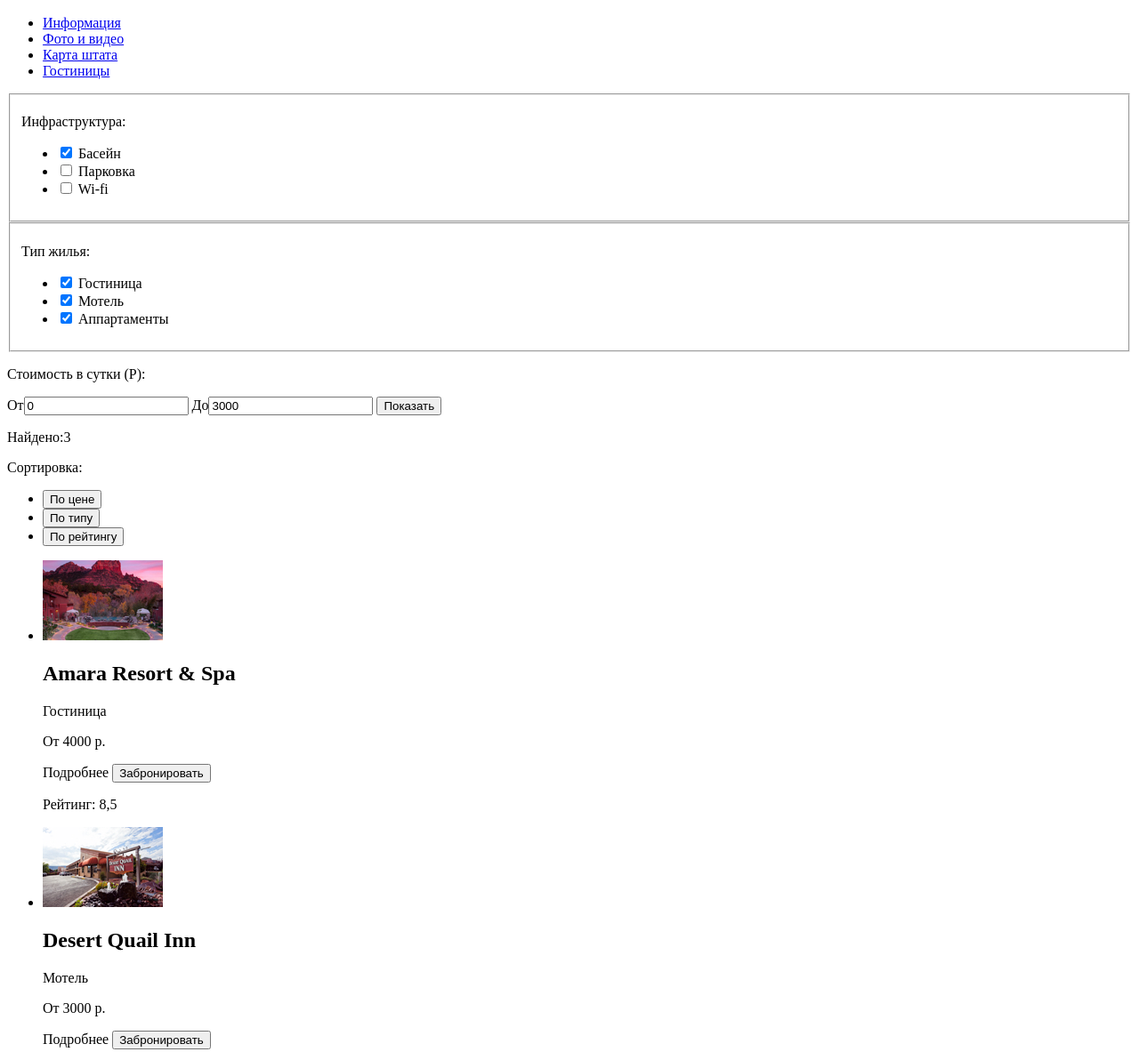
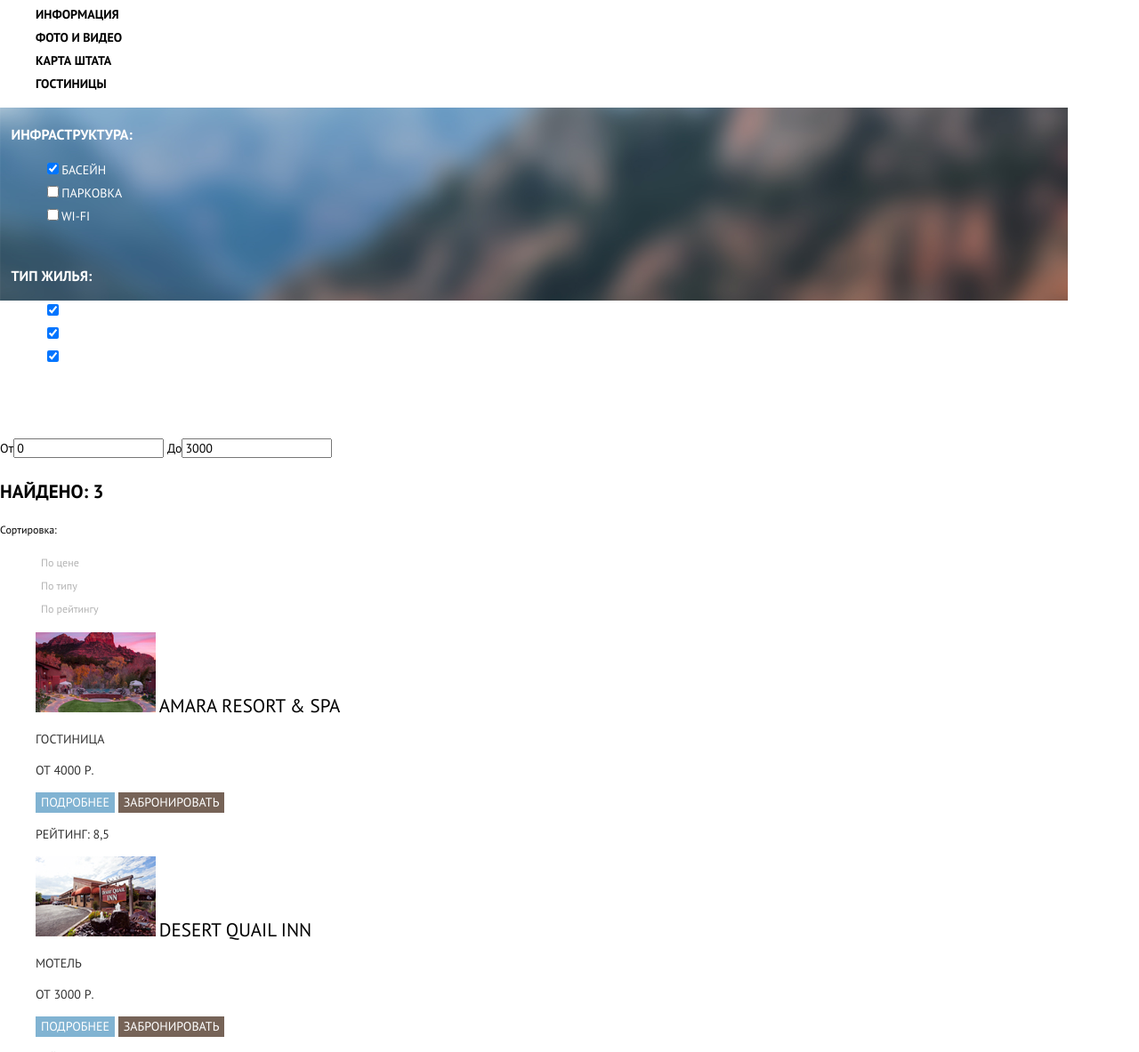
Before and after one commit to Hollower-apprentice/1640315-sedona-31, a plain HTML site: page catalog.html in a window 1280 px wide. Shown: the part 153-1336 px from the top of the page at 89% size. Drawn offline with Linux system fonts and the light colour scheme.

Commit message:
Оформление страницы каталога

```diff
--- a/catalog.html
+++ b/catalog.html
@@ -6,129 +6,135 @@
   <title>HTML Academy: Седона</title>
   <link rel="icon" href="favicon.ico">
   <link rel="manifest" href="manifest.webmanifest">
+  <link rel="stylesheet" href="css/normalize.css">
+  <link rel="stylesheet" href="css/style.css">
+  <link rel="preconnect" href="https://fonts.gstatic.com">
+  <link href="https://fonts.googleapis.com/css2?family=PT+Sans:wght@400;700&display=swap" rel="stylesheet">
 </head>
 
 <body>
-  <header>
+  <header class="main-header">
     <h1>Туристический город "Седона"</h1>
-    <img src="img/logo.svg" width="138" height="70" alt="Лого">
-    <nav>
-      <ul>
-        <li><a href="#">Информация</a></li>
-        <li><a href="#">Фото и видео</a></li>
-        <li><a href="#">Карта штата</a></li>
-        <li><a href="#">Гостиницы</a></li>
-      </ul>
+    <img class="main-header-logo" src="img/logo.svg" width="138" height="70" alt="Лого">
+    <nav class="main-navigation">
+      <div class="main-navigation-wrapper">
+        <ul class="site-navigation">
+          <li><a href="#">Информация</a></li>
+          <li><a href="#">Фото и видео</a></li>
+          <li><a href="#">Карта штата</a></li>
+          <li><a href="#">Гостиницы</a></li>
+        </ul>
+      </div>
     </nav>
   </header>
   <main>
-    <section>
-      <fieldset>
-        <p>Инфраструктура:</p>
+    <section class="catalog-navigation">
+      <fieldset class="catalog-filter">
+        <p class="filter-name">Инфраструктура:</p>
         <ul>
           <li>
             <label>
               <input type="checkbox" name="component" checked>
-              <span>Басейн</span>
+              <span class="filter-component">Басейн</span>
             </label>
           </li>
           <li>
             <label>
               <input type="checkbox" name="component">
-              <span>Парковка</span>
+              <span class="filter-component">Парковка</span>
             </label>
           </li>
           <li>
             <label>
               <input type="checkbox" name="component">
-              <span>Wi-fi</span>
+              <span class="filter-component">Wi-fi</span>
             </label>
           </li>
         </ul>
       </fieldset>
-      <fieldset>
-        <p>Тип жилья:</p>
+      <fieldset class="catalog-filter">
+        <p class="filter-name">Тип жилья:</p>
         <ul>
           <li>
             <label>
               <input type="checkbox" name="component" checked>
-              <span>Гостиница</span>
+              <span class="filter-component">Гостиница</span>
             </label>
           </li>
           <li>
             <label>
               <input type="checkbox" name="component" checked>
-              <span>Мотель</span>
+              <span class="filter-component">Мотель</span>
             </label>
           </li>
           <li>
             <label>
               <input type="checkbox" name="component" checked>
-              <span>Аппартаменты</span>
+              <span class="filter-component">Аппартаменты</span>
             </label>
           </li>
         </ul>
       </fieldset>
-      <p>Стоимость в сутки (Р):</p>
+      <p class="filter-name">Стоимость в сутки (Р):</p>
       <label>От<input type="text" name="min-price" value="0"></label>
       <label>До<input type="text" name="max-price" value="3000"></label>
-      <button>Показать</button>
+      <button class="show-button">Показать</button>
     </section>
-    <section>
-      <p>
-        Найдено:<span>3</span>
+    <section class="breadcrumbs-navigation">
+      <p class="found">
+        Найдено: 3
       </p>
-      <p>Сортировка:</p>
-      <ul>
-        <li><button>По цене</button></li>
-        <li><button>По типу</button></li>
-        <li><button>По рейтингу</button></li>
+      <p class="sorting">Сортировка:</p>
+      <ul class="breadcrumbs">
+        <li><button class="breadcrumbs-item">По цене</button></li>
+        <li><button class="breadcrumbs-item">По типу</button></li>
+        <li><button class="breadcrumbs-item">По рейтингу</button></li>
       </ul>
       <!--
       <button>Сортировка товара вверх</button>
       <button>Сортировка товара вниз</button>
         -->
     </section>
-    <section>
-      <ul>
-        <li>
+    <section class="main-catalog">
+      <ul class="catalog-list">
+        <li class="catalog-item">
           <img src="img/amara_resort.jpg" width="135" height="90" alt="Фото гостинцы">
-          <h2>Amara Resort & Spa</h2>
+          <a href="#" class="hotel-name">Amara Resort & Spa</a>
           <p>Гостиница</p>
           <p>От 4000 р.</p>
-          <a>Подробнее</a>
-          <button>Забронировать</button>
+          <button class="more-button">Подробнее</button>
+          <button class="book-button">Забронировать</button>
           <p>Рейтинг: 8,5</p>
         </li>
-        <li>
+        <li class="catalog-item">
           <img src="img/desert_quail_inn.jpg" width="135" height="90" alt="Фото мотеля">
-          <h2>Desert Quail Inn</h2>
+          <a href="#" class="hotel-name">Desert Quail Inn</a>
           <p>Мотель</p>
           <p>От 3000 р.</p>
-          <a>Подробнее</a>
-          <button>Забронировать</button>
+          <button class="more-button">Подробнее</button>
+          <button class="book-button">Забронировать</button>
           <p>Рейтинг: 8,9</p>
         </li>
-        <li>
+        <li class="catalog-item">
           <img src="img/villas_at_poco_diablo.jpg" width="135" height="90" alt="Фото апартаментов">
-          <h2>Villas at Poco Diablo</h2>
+          <a href="#" class="hotel-name">Villas at Poco Diablo</a>
           <p>Апартаменты</p>
           <p>От 2000 р.</p>
-          <a>Подробнее</a>
-          <button>Забронировать</button>
+          <button class="more-button">Подробнее</button>
+          <button class="book-button">Забронировать</button>
           <p>Рейтинг: 9,2</p>
         </li>
       </ul>
     </section>
   </main>
-  <footer>
-    <a href="#">#visitSEDONA</a>
-    <a href="tel:+74956660166">+7(495) 666-01-66</a>
-    <ul>
-      <li><a href="#">twitter</a></li>
-      <li><a href="#">facebook</a></li>
-      <li><a href="#">youtube</a></li>
+  <footer class="main-footer">
+    <a class="footer-contact" href="#">#visitSEDONA</a>
+    <a class="footer-contact" href="tel:+74956660166">+7(495) 666-01-66</a>
+    <ul class="social-list">
+      <li class="social-item"><a href="#">twitter</a></li>
+      <li class="social-item"><a href="#">facebook</a></li>
+      <li class="social-item"><a href="#">youtube</a></li>
     </ul>
-    <a href="#">Website by</a>
+    <a class="developer-link" href="#">Website by</a>
   </footer>
 </body>
--- a/css/style.css
+++ b/css/style.css
@@ -1,8 +1,8 @@
 :root {
   --carbon: #333333;
   --light-blue: #81b3d2;
+  --basic-blue: #669EC0;
   --red-gray: #766357;
-  --blue-gray: #81B3D2;
   --basic-black: #000000;
   --basic-white: #ffffff;
 }
@@ -30,6 +30,10 @@ a {
 img {
   max-width: 100%;
   height: auto;
+}
+
+ul {
+  list-style: none;
 }
 
 .main-navigation {
@@ -157,3 +161,135 @@ img {
   text-transform: uppercase;
   text-decoration: none;
 }
+
+.catalog-navigation {
+  background-image: url(../img/background_catalog.png), url(../img/background_shape.jpg);
+  background-size: auto, 1200px 217px;
+  background-repeat: no-repeat;
+}
+
+.catalog-filter {
+  border: none;
+}
+
+.filter-name {
+  font-weight: bold;
+  color: var(--basic-white);
+  font-size: 16px;
+  line-height: 21px;
+  text-transform: uppercase;
+}
+
+.filter-component {
+  color: var(--basic-white);
+  font-size: 14px;
+  line-height: 21px;
+  text-transform: uppercase;
+}
+
+.found {
+  font-weight: bold;
+  font-size: 21px;
+  line-height: 26px;
+  text-transform: uppercase;
+}
+
+.show-button {
+  font: inherit;
+  text-align: center;
+  vertical-align: middle;
+  font-size: 14px;
+  line-height: 21px;
+  color: var(--basic-white);
+  background-color: transparent;
+  text-transform: uppercase;
+  border: 2px solid var(--basic-white);
+}
+
+.sorting {
+  font-size: 12px;
+  line-height: 18px;
+}
+
+.breadcrumbs {
+  list-style: none;
+}
+
+.breadcrumbs-item {
+  border: none;
+  background-color: transparent;
+  font-size: 12px;
+  line-height: 18px;
+  color: rgba(0, 0, 0, 0.3);
+}
+
+.breadcrumbs-item:hover {
+  color: var(--light-blue);
+}
+
+.breadcrumbs-item:active {
+  color: var(--basic-black);
+}
+
+.catalog-item {
+  font-size: 14px;
+  line-height: 21px;
+  text-transform: uppercase;
+  color: var(--carbon);
+}
+
+.hotel-name {
+  font-size: 21px;
+  line-height: 26px;
+  color: var(--basic-black);
+}
+
+.hotel-name:hover {
+  color: var(--light-blue);
+}
+
+.hotel-name:active {
+  color: rgba(0, 0, 0, 0.3);
+}
+
+.more-button {
+  font: inherit;
+  text-align: center;
+  vertical-align: middle;
+  font-size: 14px;
+  line-height: 21px;
+  color: var(--basic-white);
+  background-color: var(--light-blue);
+  text-transform: uppercase;
+  border: none;
+}
+
+.more-button:hover {
+  background-color: #669EC0;
+}
+
+.more-button:active {
+  color:rgba(255, 255, 255, 0.3);
+  background-color: #5496BD;
+}
+
+.book-button {
+  font: inherit;
+  text-align: center;
+  vertical-align: middle;
+  font-size: 14px;
+  line-height: 21px;
+  color: var(--basic-white);
+  background-color: var(--red-gray);
+  text-transform: uppercase;
+  border: none;
+}
+
+.book-button:hover {
+  background-color: #604E43;
+}
+
+.book-button:active {
+  background-color: #503E33;
+  color:rgba(255, 255, 255, 0.3);
+}
```
Also changed, not shown: img/background_catalog.png (added).
